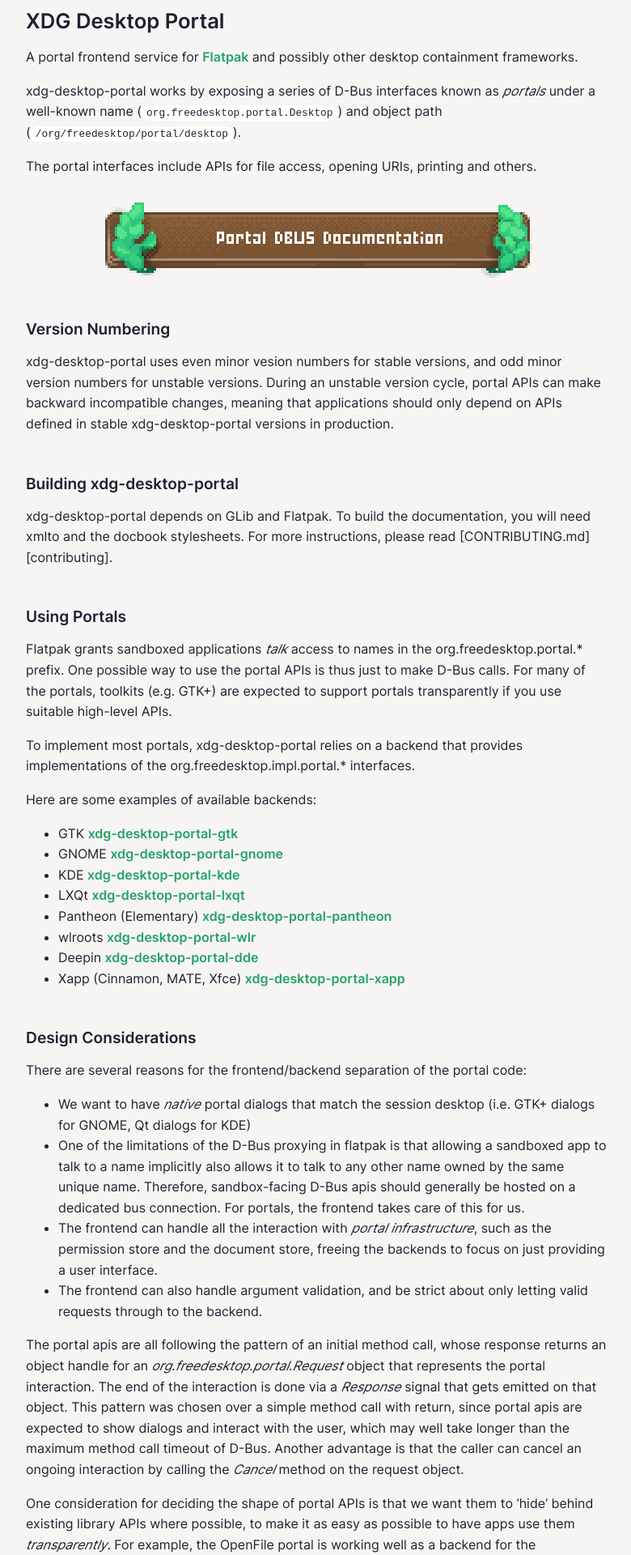
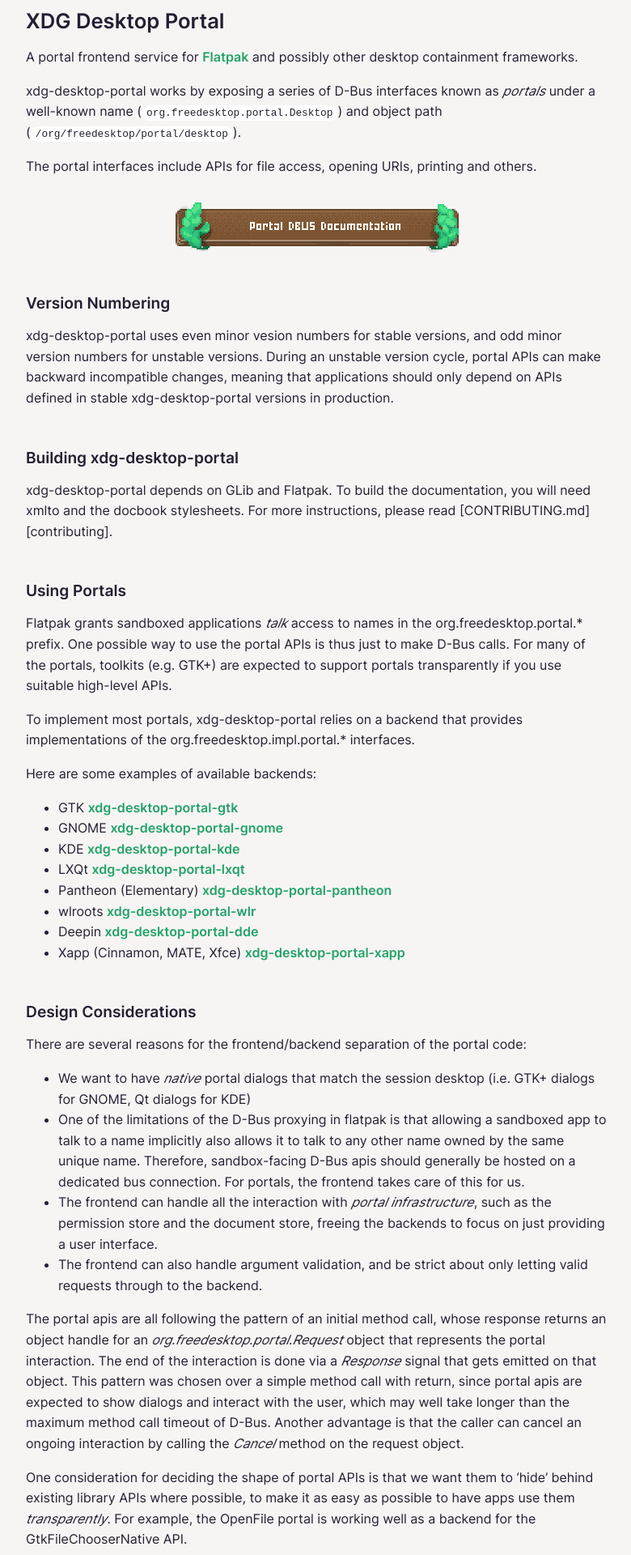
Before and after one commit to jimmac/xdg-desktop-portal-website, a Jekyll site: the page built from index.md, in a window 1280 px wide. Shown: the part 602-2522 px from the top of the page at 81% size, without its empty margins (248-1028 px from the left). Built offline with Jekyll 4.4.1, drawn with Linux system fonts in a browser that asks for light colours.

Commit message:
docs button night variant, tweaks

```diff
--- a/index.md
+++ b/index.md
@@ -19,7 +19,11 @@
 The portal interfaces include APIs for file access, opening URIs, printing
 and others.
 
-[![Documentation for the available D-Bus interfaces](assets/docs-button.png)](https://flatpak.github.io/xdg-desktop-portal/portal-docs.html){:.pixelbutton}
+
+<a href="https://flatpak.github.io/xdg-desktop-portal/portal-docs.html" class="pixelbutton"><picture alt="Documentation for the available D-Bus interfaces">
+    <source srcset="assets/docs-button-dark.png" media="(prefers-color-scheme: dark)">
+    <img src="assets/docs-button.png">
+</picture></a>
 
 ## Version Numbering
 
```
Also changed, not shown: assets/docs-button.png.
